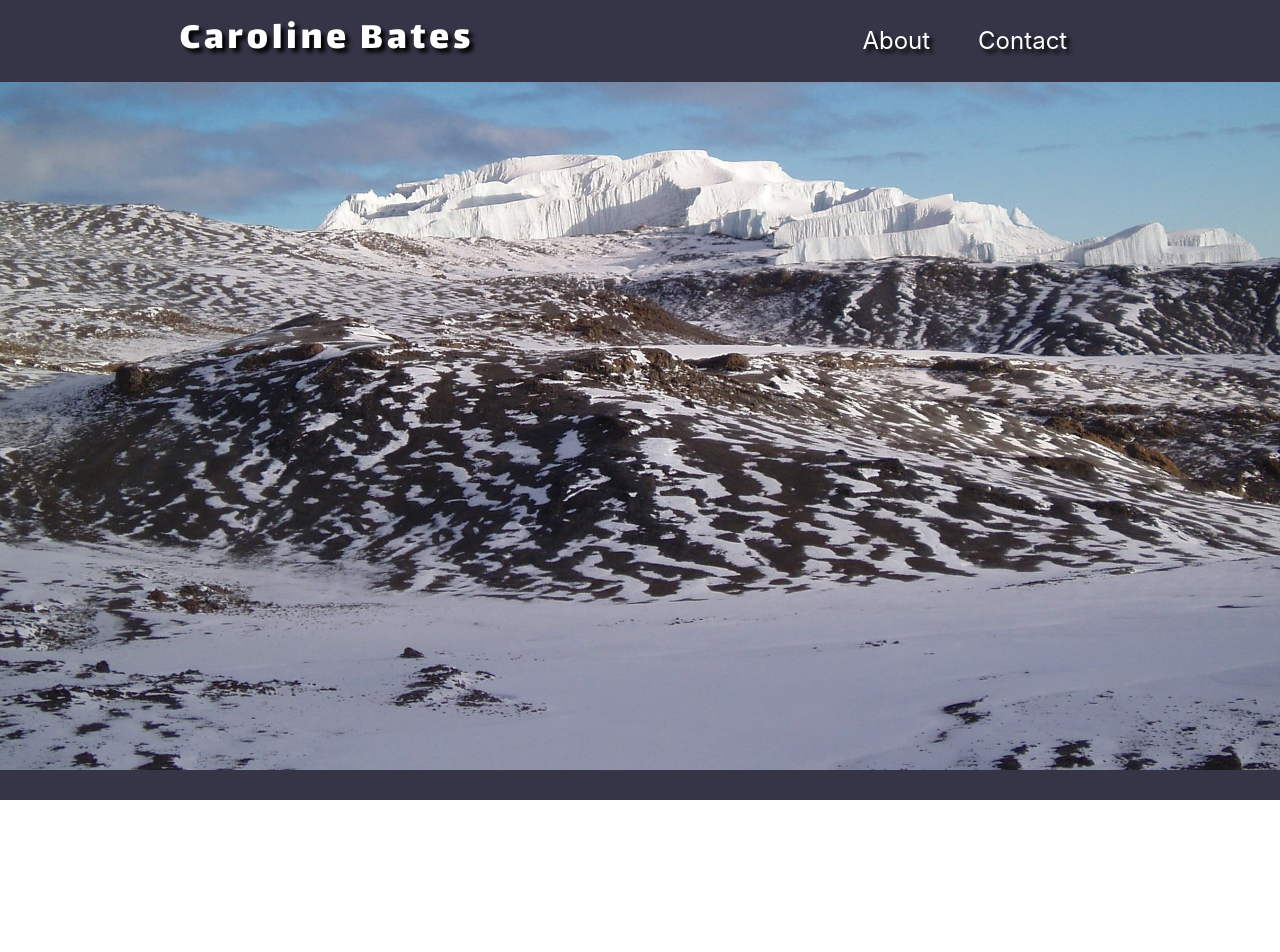
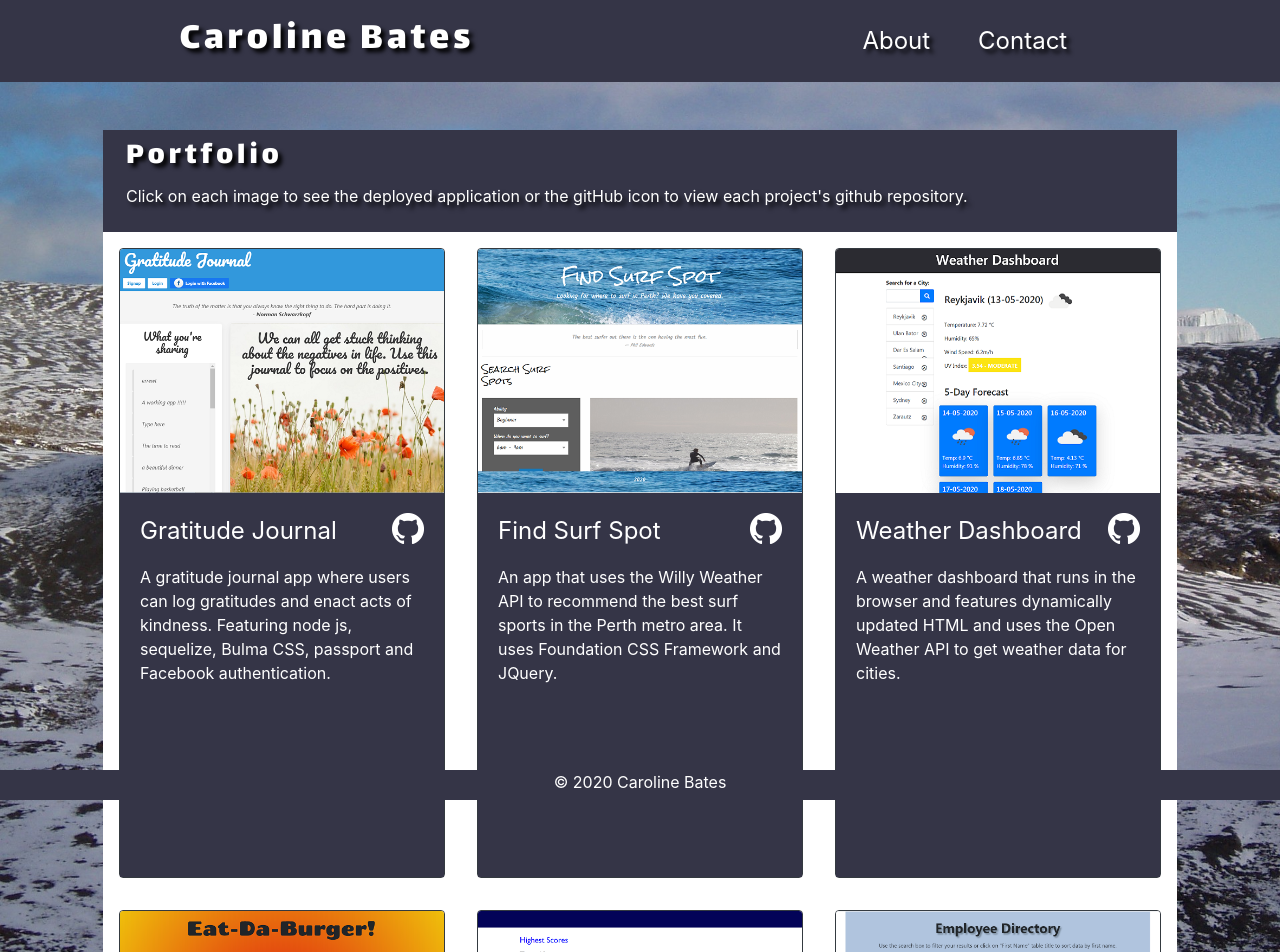
Before and after one commit to CazB67/portfolio-react, a React (Create React App) app: page /portfolio in a window 1280 px wide. Shown: the top 952 px of the page. Before the commit the page ends 800 px from the top, so only its background shows below. Built offline with nearby package versions, Linux system fonts and the light colour scheme.

Commit message:
portfolio page complete,more modular components needed

```diff
--- a/src/components/Card/index.js
+++ b/src/components/Card/index.js
@@ -5,7 +5,6 @@ import Icon from "../Icons";
 
 function Card (props) {
     return (
-        <main className="container p-3 mb-2">
             <section className="card text-white mb-3 mt-4 ">
                 <h2 className="card-header about-me pt-3">About Me</h2>
                 <div className="card-body mb-3">
@@ -16,7 +15,6 @@ function Card (props) {
                         <Icon/>
                     </div>
                 </section>
-        </main>
     );
   }
 
--- a/src/components/Container/index.js
+++ /dev/null
@@ -1 +0,0 @@
-import React from "react";
--- /dev/null
+++ b/src/components/Grid/index.js
@@ -0,0 +1,32 @@
+import React from "react";
+import "./style.css";
+
+export function Container(props) {
+    return <main className={props.containerclass}>
+                {props.children}
+           </main>
+  }
+
+  export function Heading() {
+    return <section className="row about-me p-2">
+              <div className="col-md-12">
+                  <h2>Portfolio</h2>
+                  <p className="description text-white">Click on each image to see the deployed application or the gitHub icon to view each project's github repository.</p>
+              </div>
+            </section>
+  }
+
+  // This Row component lets us use a bootstrap row without having to think about class names
+  export function Row({ children }) {
+    return <div className="row bg-white">{children}</div>;
+  }
+
+  // This Col component lets us size bootstrap columns with less syntax
+  // e.g. <Col size="md-12"> instead of <div className="col-md-12">
+  export function Col({ children }) {
+    return (
+      <div className="col-md-4 p-3">
+        {children}
+      </div>
+    );
+  }
--- a/src/components/Icons/index.js
+++ b/src/components/Icons/index.js
@@ -5,7 +5,7 @@ import resumeIcon from '../../images/icons8-download-resume-50.png';
 import linkedinIcon from '../../images/LI-In-Bug.png';
 import pdf from '../../documents/CarolineBatesResume.pdf'
 
-function Icon (props) {
+function Icon () {
     return (
 
                         <div className="float-right">
--- /dev/null
+++ b/src/components/Project/index.js
@@ -0,0 +1,24 @@
+import React from "react";
+import "./style.css";
+import githubIcon from '../../images/GitHub-Mark-Light-32px.png';
+
+
+function Project (props) {
+    return (
+        <div className="card border border-dark">
+              <a href={props.deployedlink} title="Link to deployed application" target="blank">
+              <img src={props.image} className="card-img-top img-fluid" alt="calendar app"/>
+              </a>
+              <div className="card-body cardbackground">
+                <p className="card-text text-white">{props.title}
+                  <a href={props.githublink}  target="blank">
+                    <img src={githubIcon} className="float-right grow" title="Link to gitHub repository" alt="github icon"/>
+                  </a>
+                </p>
+                <p className="description text-white">{props.description}</p>
+              </div>
+            </div>
+    )
+  }
+
+  export default Project;
--- /dev/null
+++ b/src/components/Project/style.css
@@ -0,0 +1,3 @@
+.card-body {
+    min-height: 24em;
+}
--- a/src/pages/Bio.js
+++ b/src/pages/Bio.js
@@ -3,17 +3,20 @@ import React from "react";
 import Header from "../components/Header";
 import Footer from "../components/Footer";
 import Card from "../components/Card";
+import { Container } from "../components/Grid";
 
 function Bio() {
     return (
-        <div>
-            <Header/>
-            <Card
-                cardtext={"Welcome! I am a Full Stack Web Developer with a background in special education and primary teaching. Recently earned a certificate in Full Stack Development from Trilogy Education and the University of Western Australia's Coding Bootcamp, with newly developed skills in HTML, JavaScript, CSS, JQuery, Node js. CLI, Bootstrap, Foundation, Bulma, Handlebars, MySQL, MongoDB, Agile Development, Express, REACT, Github, Heroku, User Authentication and responsive web design. Organised and hard working with a flair for the creative, I hope to create visually appealing user-friendly and useful applications. Excited to use my newly learnt skills to develop applications that solve existing problems and exceed clients’ expectations."}
-                cardtext2={"My hobbies include running, hiking and camping with my family. I also enjoy spending time at the beach and trying out new recipes."}
-                cardtext3={"Please enjoy perusing my portfolio as it grows through time and as my knowledge and skills develop."}/>
-            <Footer/>
-        </div>
+
+            <Container containerclass="p-3 mb-2">
+                <Header/>
+                <Card
+                    cardtext={"Welcome! I am a Full Stack Web Developer with a background in special education and primary teaching. Recently earned a certificate in Full Stack Development from Trilogy Education and the University of Western Australia's Coding Bootcamp, with newly developed skills in HTML, JavaScript, CSS, JQuery, Node js. CLI, Bootstrap, Foundation, Bulma, Handlebars, MySQL, MongoDB, Agile Development, Express, REACT, Github, Heroku, User Authentication and responsive web design. Organised and hard working with a flair for the creative, I hope to create visually appealing user-friendly and useful applications. Excited to use my newly learnt skills to develop applications that solve existing problems and exceed clients’ expectations."}
+                    cardtext2={"My hobbies include running, hiking and camping with my family. I also enjoy spending time at the beach and trying out new recipes."}
+                    cardtext3={"Please enjoy perusing my portfolio as it grows through time and as my knowledge and skills develop."}/>
+                <Footer footerText = {"© 2020 Caroline Bates"}/>
+            </Container>
+
     )
 }
 
--- a/src/pages/Portfolio.js
+++ b/src/pages/Portfolio.js
@@ -1,14 +1,34 @@
 import React from "react";
-//import Container from "..components/Container";
+import { Container, Row, Col, Heading } from "../components/Grid";
 import Header from "../components/Header";
 import Footer from "../components/Footer";
+import Project from "../components/Project";
+import journalImage from '../images/journal.PNG';
+import surfImage from '../images/findsurfspot.PNG';
+import weatherImage from '../images/weatherdashboard.PNG';
+import burgerImage from '../images/burger.PNG';
+import codeImage from '../images/codequiz.PNG';
+import directoryImage from '../images/directory.PNG';
 
 function Portfolio() {
     return (
         <div>
             <Header/>
+            <Container containerclass="container p-5">
+                <Heading/>
+                <Row>
+                       <Col><Project image={journalImage} title="Gratitude Journal" deployedlink="https://safe-dawn-22162.herokuapp.com/" githublink="https://github.com/CazB67/gratitude-journal" description="A gratitude journal app where users can log gratitudes and enact acts of kindness. Featuring node js, sequelize, Bulma CSS, passport and Facebook authentication."/></Col>
+                       <Col><Project image={surfImage}title="Find Surf Spot" deployedlink="https://cazb67.github.io/find-surf-spot-app/" githublink="https://github.com/CazB67/find-surf-spot-app" description="An app that uses the Willy Weather API to recommend the best surf sports in the Perth metro area. It uses Foundation CSS Framework and JQuery."/></Col>
+                       <Col><Project image={weatherImage} title="Weather Dashboard" deployedlink="https://cazb67.github.io/weather-dashboard/" githublink="https://github.com/CazB67/weather-dashboard" description ="A weather dashboard that runs in the browser and features dynamically updated HTML and uses the Open Weather API to get weather data for cities."/></Col>
 
-            <Footer/>
+                </Row>
+                <Row>
+                       <Col><Project image={burgerImage} title="Burger App" deployedlink="https://blooming-chamber-66556.herokuapp.com/" githublink="https://github.com/CazB67/burger" description="A burger logger app using MySQL, Node, Express, Handlebars and an ORM that follows the the MVC design pattern and CRUD routes"/></Col>
+                       <Col><Project image={codeImage}title="Code Quiz" deployedlink="https://cazb67.github.io/code-quiz/" githublink="https://github.com/CazB67/code-quiz" description="A timed code quiz with multiple-choice questions using Javascript and Bootstrap, that saves scores to local storage."/></Col>
+                       <Col><Project image={directoryImage} title="Employee Directory" deployedlink="https://mighty-sierra-02848.herokuapp.com/" githublink="https://github.com/CazB67/employee-directory" description ="A react app that sorts employees according to firstname and filters employees on input"/></Col>
+                </Row>
+            </Container>
+            <Footer footerText = {"© 2020 Caroline Bates"}/>
         </div>
     )
 }
```
Also changed, not shown: src/components/Grid/style.css (added), src/images/directory.PNG (added).
